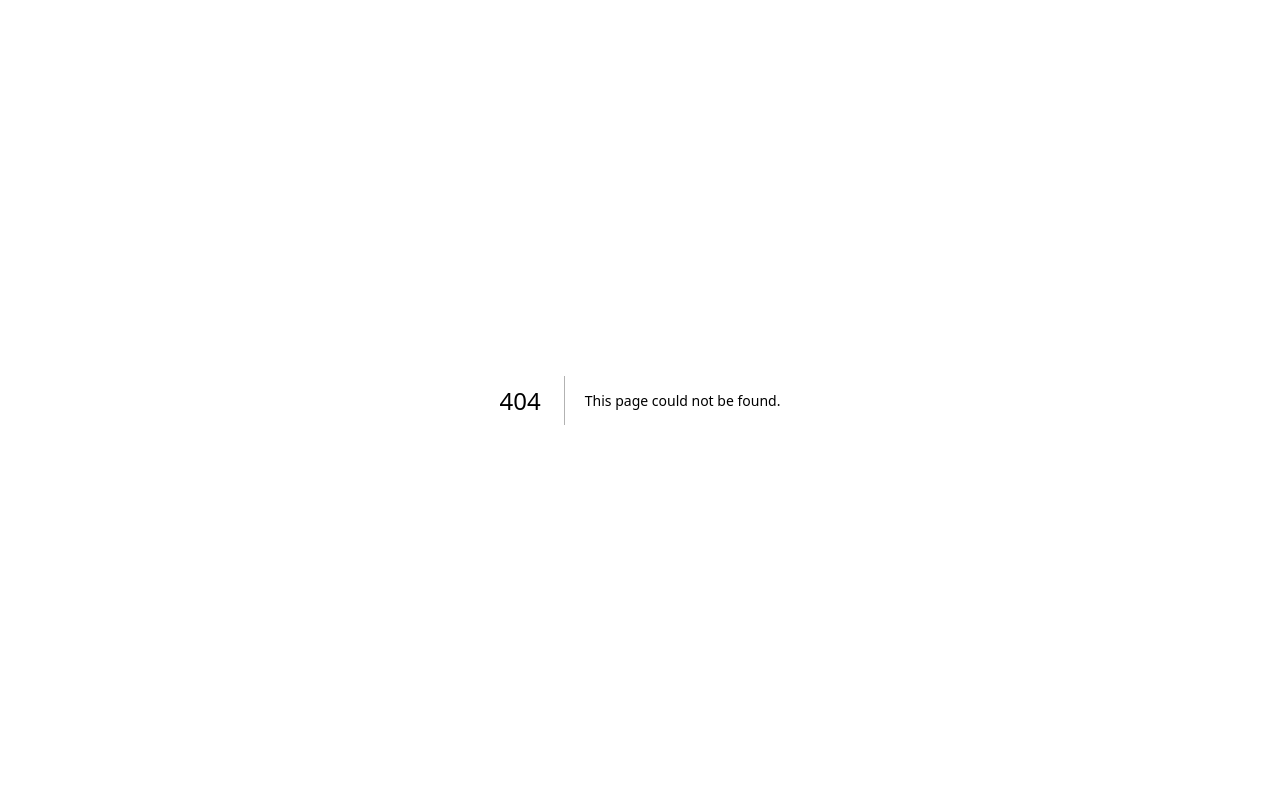
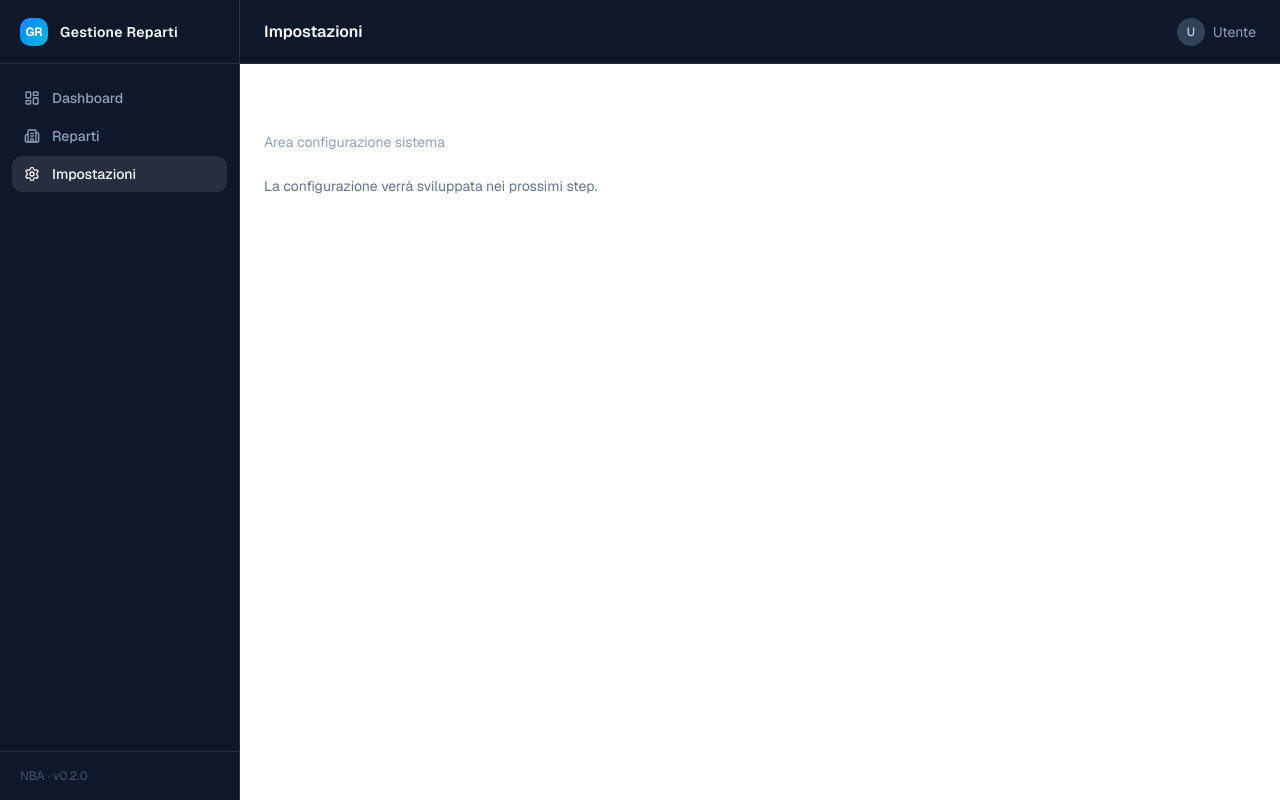
Before and after one commit to DjWise005/gestione-reparti-nba, a Next.js app: page /impostazioni in a window 1280 px wide. Before the commit this address had no page. Built offline with nearby package versions, Linux system fonts and the light colour scheme.

Commit message:
feat: add impostazioni placeholder route
Co-Authored-By: Claude Sonnet 4.6 <noreply@anthropic.com>

```diff
--- /dev/null
+++ b/src/app/(app)/impostazioni/page.tsx
@@ -0,0 +1,15 @@
+import { PageContainer, PageHeader } from "@/components/shared/PageContainer";
+
+export default function ImpostazioniPage() {
+  return (
+    <PageContainer>
+      <PageHeader
+        title="Impostazioni"
+        description="Area configurazione sistema"
+      />
+      <p className="text-slate-500 text-sm">
+        La configurazione verrà sviluppata nei prossimi step.
+      </p>
+    </PageContainer>
+  );
+}
```
